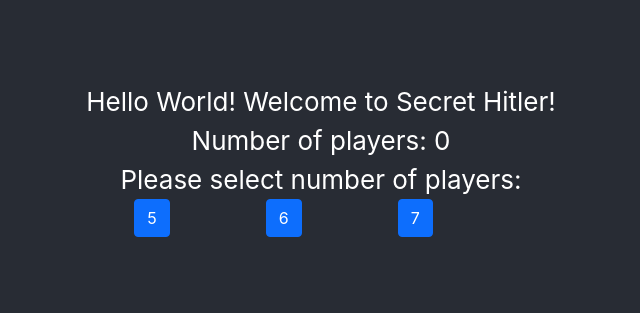
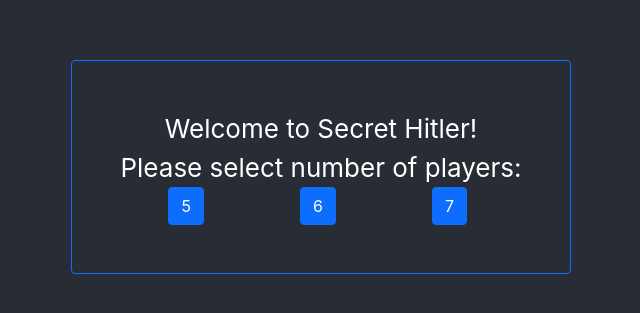
Before and after one commit to xqt19/react-secrethitler, a React (Create React App) app in the folder react-secrethitler/: page / in a window 1280 px wide. Shown: the part 233-546 px from the top of the page, without its empty margins (319-959 px from the left). Built offline with nearby package versions, Linux system fonts and the light colour scheme.

Commit message:
prepare for next module

```diff
--- a/react-secrethitler/src/components/Gamer.js
+++ b/react-secrethitler/src/components/Gamer2.js
@@ -21,14 +21,22 @@ class Game extends React.Component {
             <div>
                 <div className="Game">
                 <header className="Game-header">
-                    <p>
-                    Hello World! Welcome to Secret Hitler!
-                    <br /> Number of players: {this.state.players}
                     {this.state.players === 0
-                    ? <div><ChoosePlayers setplayers={this.setplayers}/></div>
+                    ?
+                    <div className='border border-primary m-5 p-5 rounded'>
+                        Welcome to Secret Hitler!
+                        <br /><ChoosePlayers setplayers={this.setplayers}/>
+                    </div>
                     : <div></div>}
 
-                    </p>
+
+                    {this.state.players > 0
+                    ?
+                    <div>
+                        {this.state.players} players! Alright! Lets get started then!
+                    </div>
+                    : <div></div>
+                    }
                 </header>
                 </div>
             </div>
--- a/react-secrethitler/src/index.js
+++ b/react-secrethitler/src/index.js
@@ -1,7 +1,7 @@
 import React from 'react';
 import ReactDOM from 'react-dom/client';
 import './index.css';
-import Game from './components/Gamer.js';
+import Game from './components/Gamer2.js';
 import reportWebVitals from './reportWebVitals';
 
 const root = ReactDOM.createRoot(document.getElementById('root'));
```
